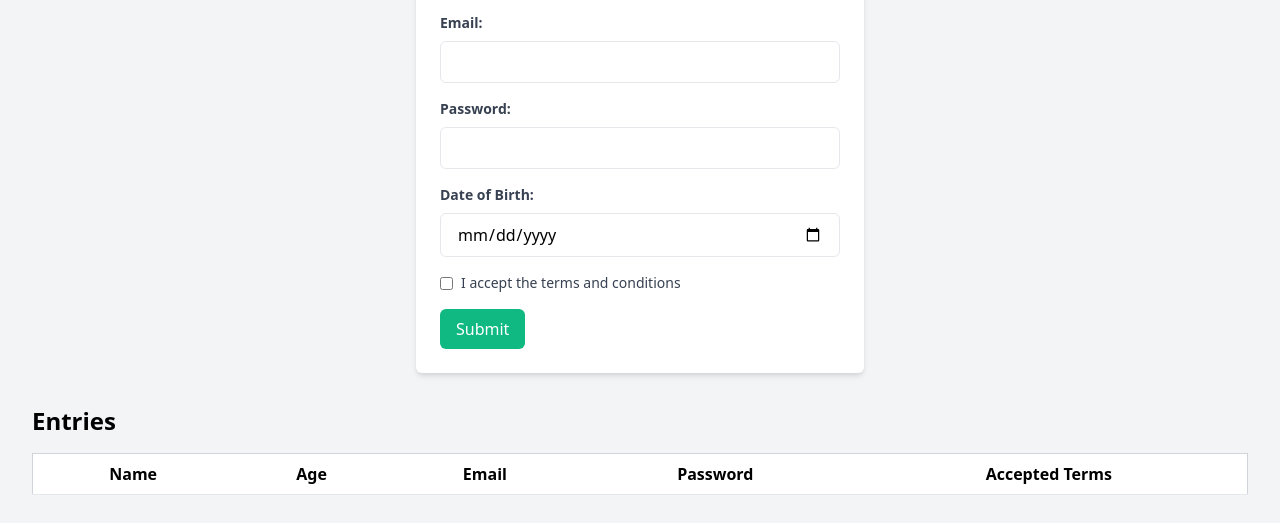
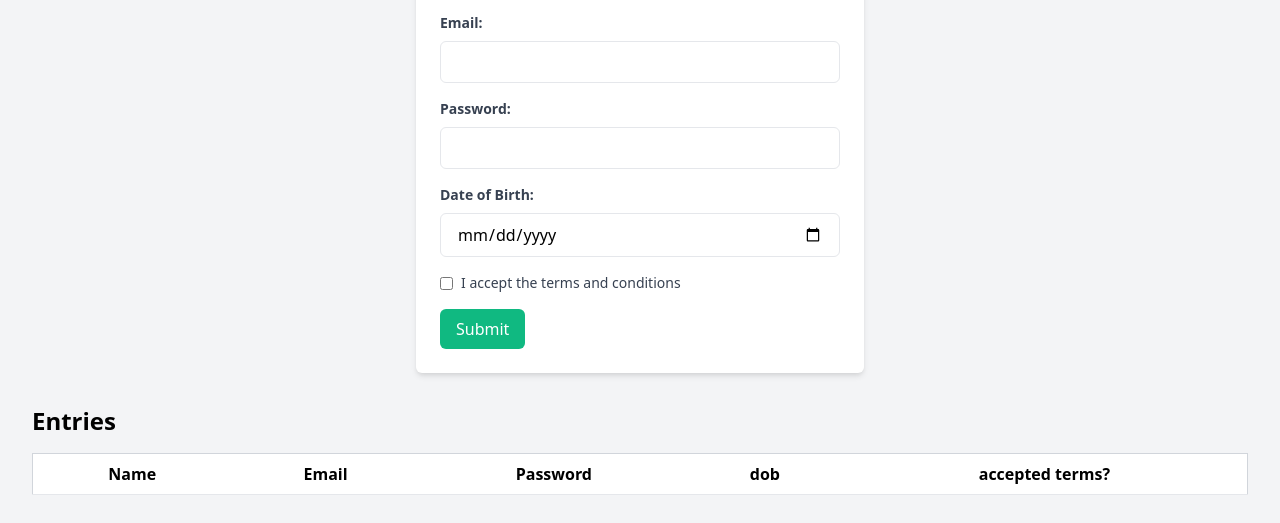
Before and after one commit to SaiMeghana10/wd101, a plain HTML site: page index.html in a window 1280 px wide. Shown: the part 185-708 px from the top of the page. Drawn offline with nearby package versions, Linux system fonts and the light colour scheme.

Commit message:
index.html

```diff
--- a/index.html
+++ b/index.html
@@ -52,10 +52,10 @@
       <thead>
         <tr>
           <th class="py-2 px-4 border-b">Name</th>
-          <th class="py-2 px-4 border-b">Age</th>
           <th class="py-2 px-4 border-b">Email</th>
           <th class="py-2 px-4 border-b">Password</th>
-          <th class="py-2 px-4 border-b">Accepted Terms</th>
+          <th class="py-2 px-4 border-b">dob</th>
+          <th class="py-2 px-4 border-b">accepted terms?</th>
         </tr>
       </thead>
       <tbody id="tableEntry">
```
